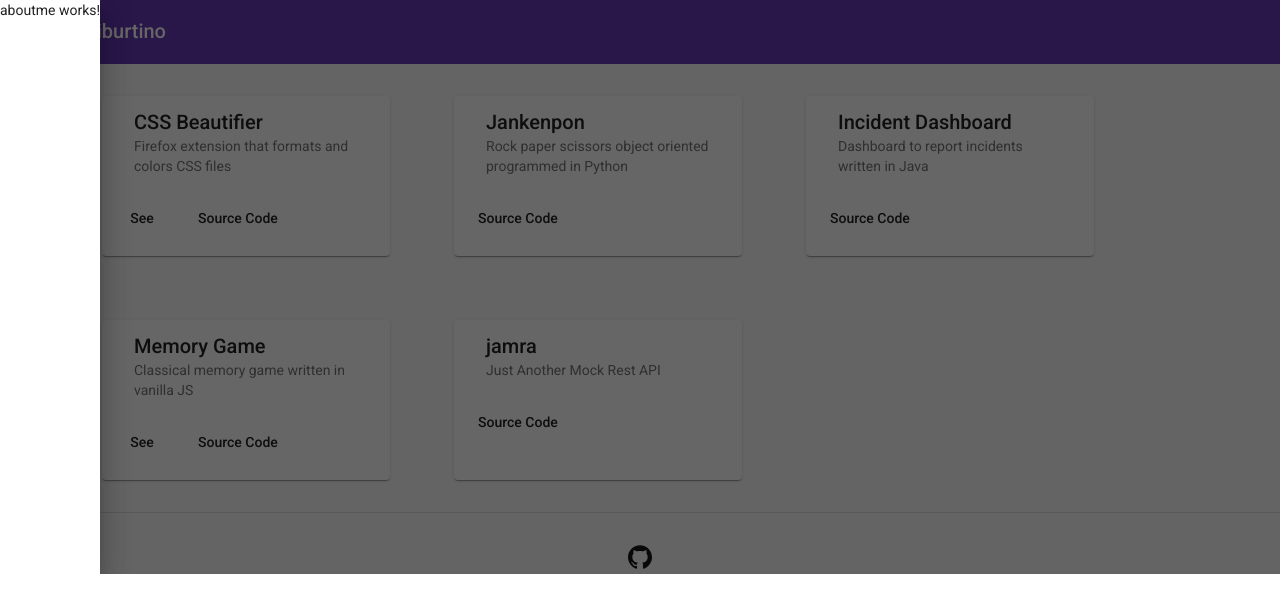
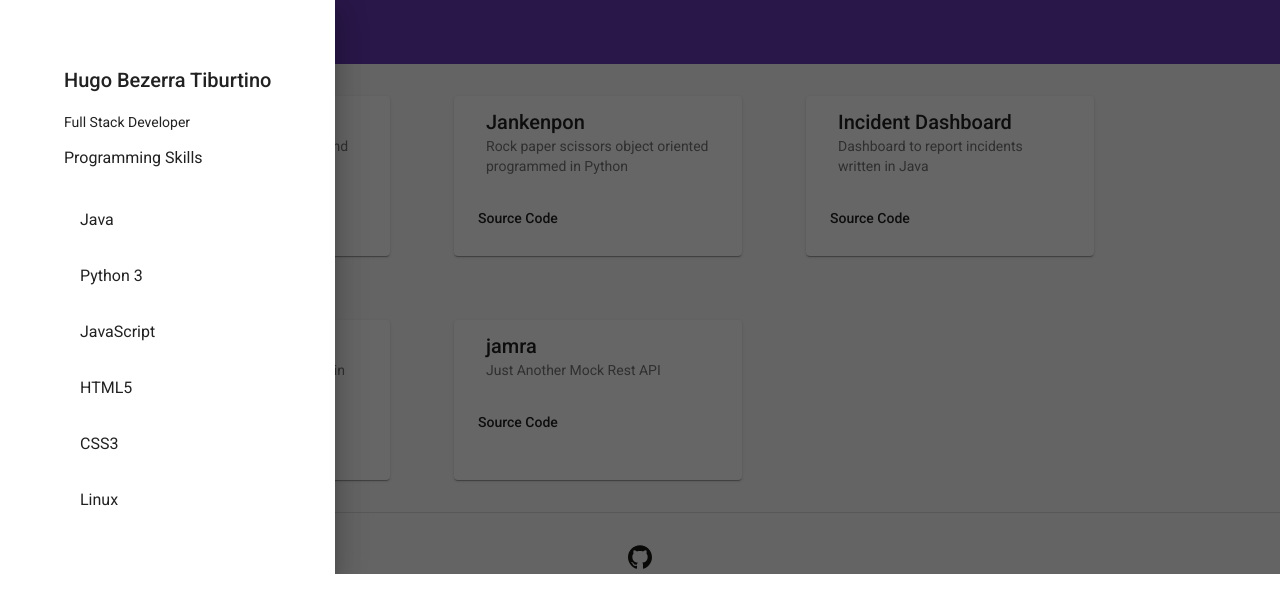
Before and after one commit to hugotiburtino/hugotiburtino.dev, an Angular app: page / in a window 1280 px wide. Both pictures are taken after a click on the button "Hugo Tiburtino". Shown: the top 612 px of the page. Built offline with nearby package versions, Linux system fonts and the light colour scheme.

Commit message:
Populate aboutme sidebar with styled info
For that skill class was create and a service, that fetches data
from a json file asset. Some style was added with mat-list.

```diff
--- a/src/app/aboutme/aboutme.component.html
+++ b/src/app/aboutme/aboutme.component.html
@@ -1 +1,6 @@
-<p>aboutme works!</p>
+<h2>{{completeName}}</h2>
+<p>{{elevatorPitch}}</p>
+<h3>Programming Skills</h3>
+<mat-list role="list" *ngFor="let skill of skills">
+    <mat-list-item role="listitem">{{skill.subject}}</mat-list-item>
+</mat-list>
--- a/src/app/aboutme/aboutme.component.ts
+++ b/src/app/aboutme/aboutme.component.ts
@@ -1,4 +1,6 @@
 import { Component, OnInit } from '@angular/core';
+import { Skill } from '../lib/skill';
+import { AboutmeService } from '../services/aboutme.service';
 
 @Component({
   selector: 'app-aboutme',
@@ -7,9 +9,20 @@ import { Component, OnInit } from '@angular/core';
 })
 export class AboutmeComponent implements OnInit {
 
-  constructor() { }
+  completeName: string;
+
+  elevatorPitch: string;
+
+  skills: Skill[];
+
+  constructor(private service: AboutmeService) { }
 
   ngOnInit(): void {
+    this.service.getAboutme().subscribe(data => {
+      this.completeName = data.completeName;
+      this.elevatorPitch = data.elevatorPitch;
+      this.skills = data.skills;
+    });
   }
 
 }
--- a/src/app/app.component.css
+++ b/src/app/app.component.css
@@ -0,0 +1,4 @@
+.sidebar {
+    padding: 5%;
+    max-width: 80%;
+}
--- a/src/app/app.component.html
+++ b/src/app/app.component.html
@@ -1,8 +1,8 @@
 <mat-drawer-container class="" autosize>
-    <mat-drawer #drawer class="" mode="over">
-      <app-aboutme></app-aboutme>
-    </mat-drawer>
-    <app-header (aboutMeBarActive)="drawer.toggle()"></app-header>
-    <app-projects-panel></app-projects-panel>
-    <app-footer></app-footer>
+  <mat-drawer #drawer class="sidebar" mode="over">
+    <app-aboutme></app-aboutme>
+  </mat-drawer>
+  <app-header (aboutMeBarActive)="drawer.toggle()"></app-header>
+  <app-projects-panel></app-projects-panel>
+  <app-footer></app-footer>
 </mat-drawer-container>
--- a/src/app/app.component.ts
+++ b/src/app/app.component.ts
@@ -2,7 +2,7 @@ import { Component } from '@angular/core';
 
 @Component({
   selector: 'app-root',
-  templateUrl:'./app.component.html',
+  templateUrl: './app.component.html',
   styleUrls: ['./app.component.css']
 })
 export class AppComponent { }
--- /dev/null
+++ b/src/app/lib/skill.ts
@@ -0,0 +1,11 @@
+export class Skill {
+
+    subject: string;
+    categories: string[];
+
+    constructor(subject: string, categories?: string[]) {
+        this.subject = subject;
+        this.categories = categories;
+    }
+
+}
--- /dev/null
+++ b/src/app/services/aboutme.service.ts
@@ -0,0 +1,28 @@
+import { Injectable } from '@angular/core';
+import { HttpClient } from '@angular/common/http';
+import { Skill } from '../lib/skill';
+
+@Injectable({
+  providedIn: 'root'
+})
+export class AboutmeService {
+
+  constructor(private http: HttpClient) { }
+
+  /**
+   * Reads info "about me"
+   * @returns Observable<any>
+   */
+  public getAboutme() {
+    return this.http.get<Aboutme>('../../assets/aboutme.json');
+  }
+}
+
+class Aboutme {
+  completeName: string;
+
+  elevatorPitch: string;
+
+  skills: Skill[];
+
+}
--- a/src/app/submodules/app-routing.module.ts
+++ b/src/app/submodules/app-routing.module.ts
@@ -2,7 +2,9 @@ import { NgModule } from '@angular/core';
 import { Routes, RouterModule } from '@angular/router';
 
 
-const routes: Routes = [];
+const routes: Routes = [
+
+];
 
 @NgModule({
   imports: [RouterModule.forRoot(routes)],
--- a/src/app/submodules/material.module.ts
+++ b/src/app/submodules/material.module.ts
@@ -10,6 +10,7 @@ import { MatDividerModule } from '@angular/material/divider';
 import { MatCardModule } from '@angular/material/card';
 import { MatSidenavModule } from '@angular/material/sidenav';
 import { MatTooltipModule } from '@angular/material/tooltip';
+import { MatListModule } from '@angular/material/list';
 
 
 @NgModule({
@@ -24,7 +25,8 @@ import { MatTooltipModule } from '@angular/material/tooltip';
     MatDividerModule,
     MatCardModule,
     MatSidenavModule,
-    MatTooltipModule
+    MatTooltipModule,
+    MatListModule
   ]
 })
 export class MaterialModule { }
--- /dev/null
+++ b/src/assets/aboutme.json
@@ -0,0 +1,54 @@
+{
+    "completeName": "Hugo Bezerra Tiburtino",
+    "elevatorPitch": "Full Stack Developer",
+    "skills": [
+        {
+            "subject": "Java"
+        },
+        {
+            "subject": "Python 3"
+        },
+        {
+            "subject": "JavaScript"
+        },
+        {
+            "subject": "HTML5"
+        },
+        {
+            "subject": "CSS3"
+        },
+        {
+            "subject": "Linux"
+        },
+        {
+            "subject": "Spring Boot"
+        },
+        {
+            "subject": "Flask"
+        },
+        {
+            "subject": "MuleSoft"
+        },
+        {
+            "subject": "Docker"
+        },
+        {
+            "subject": "Jenkins"
+        },
+        {
+            "subject": "RESTful API"
+        },
+        {
+            "subject": "Git"
+        },
+        {
+            "subject": "Bootstrap 4"
+        },
+        {
+            "subject": "Node.js"
+        },
+        {
+            "subject": "Angular"
+        }
+    ]
+}
```
Also changed, not shown: 2 other files (tests, documents, lock files or other folders).
